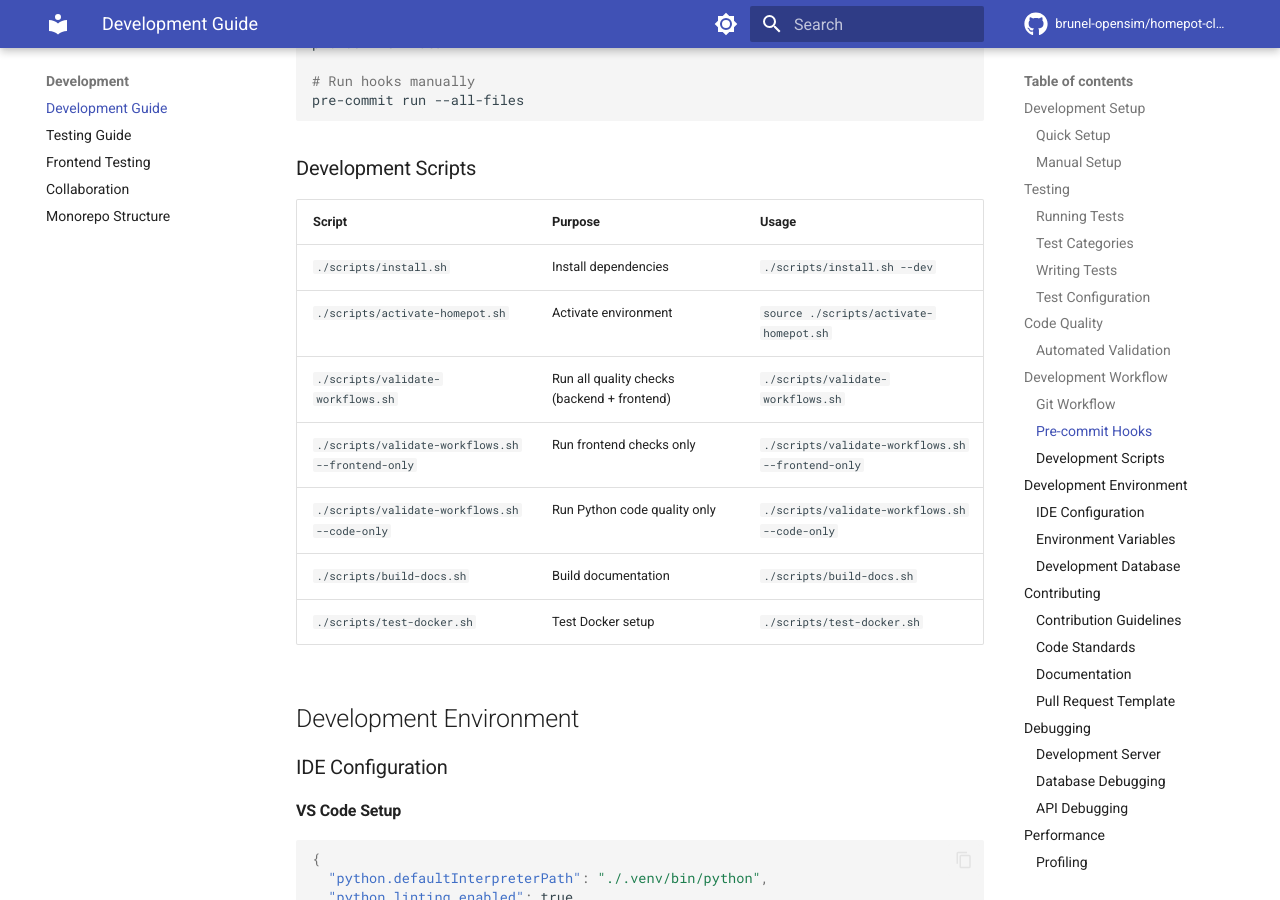
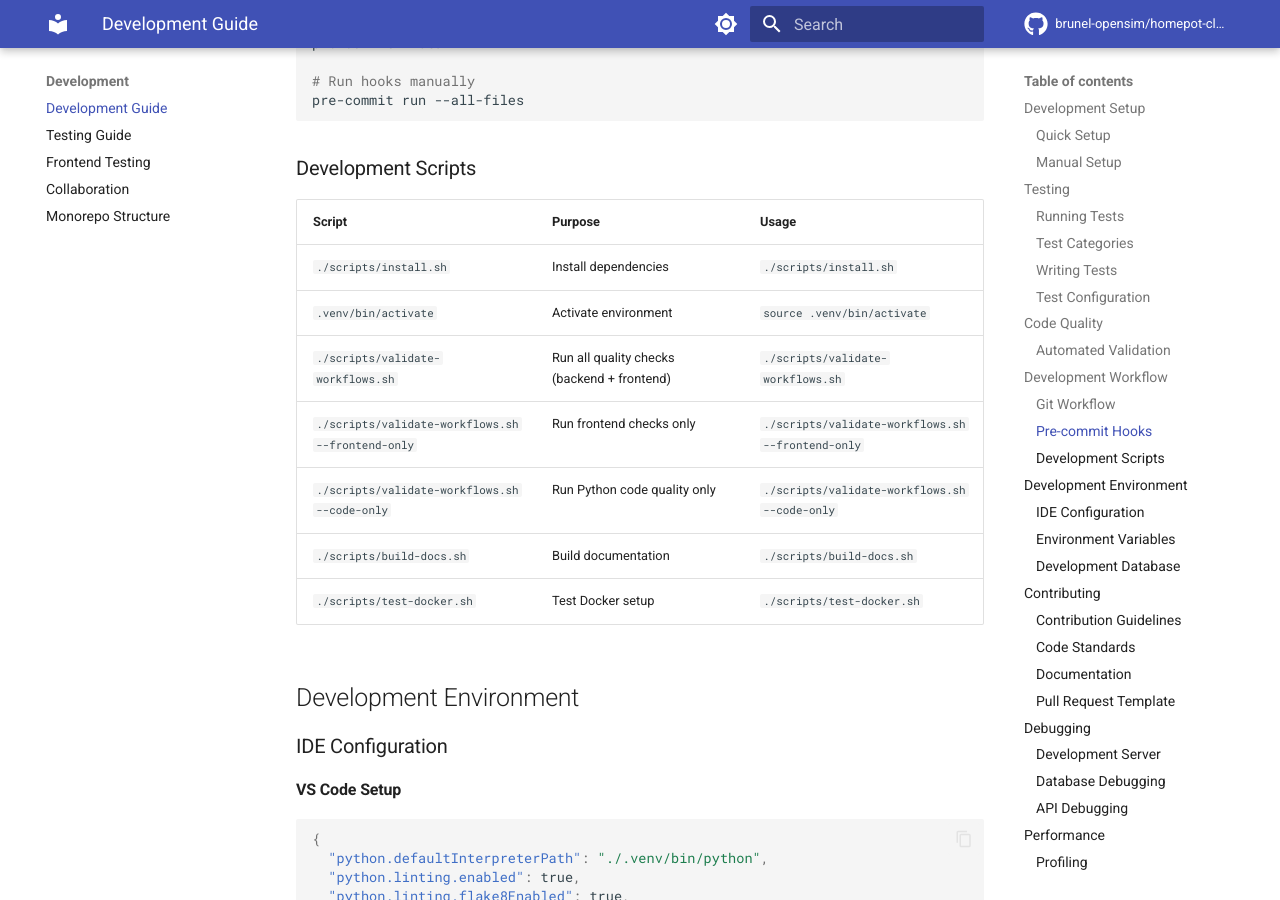
Before and after one commit to brunel-opensim/homepot-client, an MkDocs documentation site: the page built from docs/development-guide.md, in a window 1280 px wide and 900 px high, scrolled down 4132 px. Built offline with MkDocs 1.6.1 and Material for MkDocs 9.7.7, drawn with Linux system fonts in a browser that asks for light colours; comment, search, counter and statistics services are not loaded; the version menu is left out; some of the changed text lies outside the part shown.

````diff
--- a/docs/development-guide.md
+++ b/docs/development-guide.md
@@ -10,10 +10,10 @@
 # Clone and set up development environment
 git clone https://github.com/brunel-opensim/homepot-client.git
 cd homepot-client
-./scripts/install.sh --dev
+./scripts/install.sh
 
 # Activate development environment
-./scripts/activate-homepot.sh
+source .venv/bin/activate
 ```
 
 ### Manual Setup
@@ -205,8 +205,8 @@
 
 | Script | Purpose | Usage |
 |--------|---------|-------|
-| `./scripts/install.sh` | Install dependencies | `./scripts/install.sh --dev` |
-| `./scripts/activate-homepot.sh` | Activate environment | `source ./scripts/activate-homepot.sh` |
+| `./scripts/install.sh` | Install dependencies | `./scripts/install.sh` |
+| `.venv/bin/activate` | Activate environment | `source .venv/bin/activate` |
 | `./scripts/validate-workflows.sh` | Run all quality checks (backend + frontend) | `./scripts/validate-workflows.sh` |
 | `./scripts/validate-workflows.sh --frontend-only` | Run frontend checks only | `./scripts/validate-workflows.sh --frontend-only` |
 | `./scripts/validate-workflows.sh --code-only` | Run Python code quality only | `./scripts/validate-workflows.sh --code-only` |
--- a/frontend/src/pages/Device/DeviceWidgets.jsx
+++ b/frontend/src/pages/Device/DeviceWidgets.jsx
@@ -501,13 +501,13 @@
   <Card>
     <h3 className="text-sm text-slate-300 font-medium mb-3">DEVICE ACTIONS</h3>
     <div className="border-t border-[#1f2735] mb-2"></div>
-    <div className="grid grid-cols-2 gap-2">
+    <div className="grid grid-cols-1 gap-2">
       {actions.map((action) => (
         <button
           key={action.key}
           onClick={() => onActionClick(action.key)}
           disabled={!!loadingAction}
-          className={`px-3 py-2 rounded bg-[#0b3b3f] text-teal-200 text-xs hover:bg-[#0e4b50] transition-colors text-left flex items-center justify-between ${
+          className={`px-3 py-2 rounded bg-[#0b3b3f] text-teal-200 text-xs hover:bg-[#0e4b50] transition-colors text-left flex items-center justify-between whitespace-nowrap ${
             loadingAction && loadingAction !== action.key ? 'opacity-50 cursor-not-allowed' : ''
           }`}
         >
````
Also changed, not shown: docs/complete-website-setup.md (+2 -2 lines), frontend/src/pages/Device/DeviceHistory.jsx (+9 -1 lines), frontend/src/pages/Device/PushReview.jsx (+12 -8 lines), scripts/README.md (+2 -16 lines), .github/WORKFLOWS.md, 2 other files.
